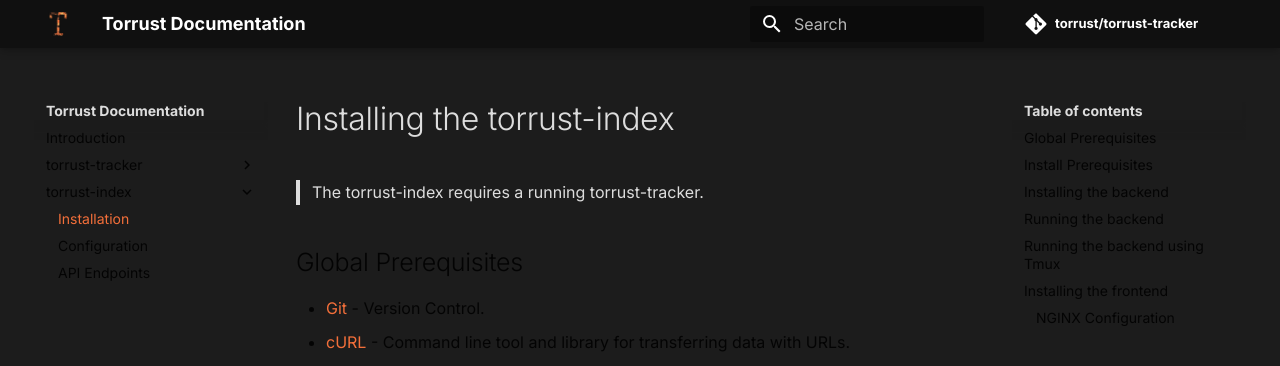
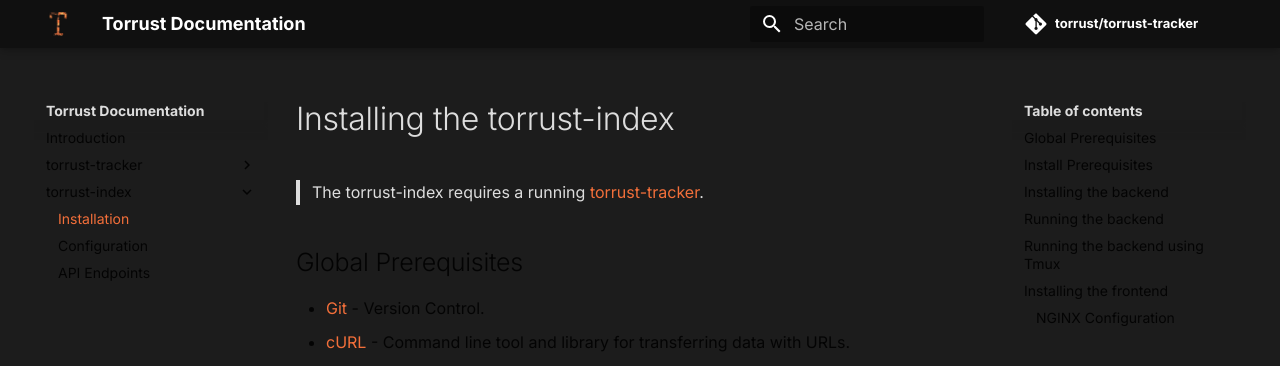
Before and after one commit to torrust/torrust-documentation, an MkDocs documentation site: the page built from docs/torrust-index/install.md, in a window 1280 px wide and 900 px high. Shown: the top 366 px of the window. Built offline with MkDocs 1.6.1 and Material for MkDocs 9.7.7, drawn with Linux system fonts in a browser that asks for light colours; comment, search, counter and statistics services are not loaded; part of the change alters nothing that is shown.

```diff
--- a/docs/torrust-index/install.md
+++ b/docs/torrust-index/install.md
@@ -1,5 +1,6 @@
 # Installing the torrust-index
-> The torrust-index requires a running torrust-tracker.
+> The torrust-index requires a running [torrust-tracker](https://torrust.com/torrust-tracker/install/).
+
 ## Global Prerequisites
 - [Git](https://git-scm.com) - Version Control.
 - [cURL](https://curl.se/) - Command line tool and library for transferring data with URLs.
```
